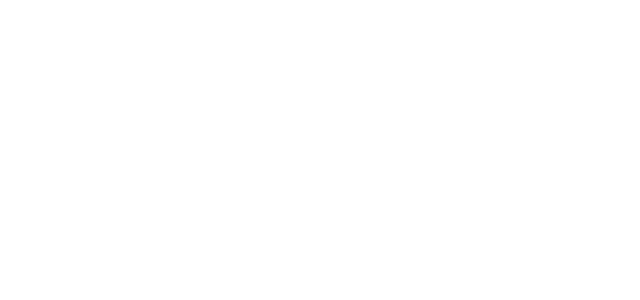
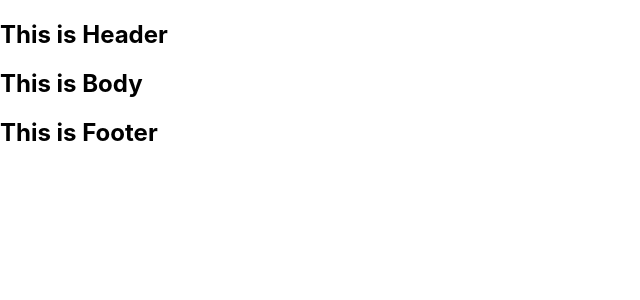
Before and after one commit to RohanDas28/GIndexer, a Next.js app: page / in a window 1280 px wide. Shown: the top 300 px of the page, without its empty margins (0-640 px from the left). Built offline with nearby package versions, Linux system fonts and the light colour scheme.

Commit message:
Create File Hierarchy

```diff
--- /dev/null
+++ b/pages/components/Body.js
@@ -0,0 +1,9 @@
+
+
+const Body = () =>{
+    return (
+        <h2>This is Body</h2>
+    )
+}
+
+export default Body
--- /dev/null
+++ b/pages/components/Footer.js
@@ -0,0 +1,11 @@
+
+
+const Footer = () => {
+    return (
+
+        <h2>This is Footer</h2>
+
+    )
+}
+
+export default Footer
--- /dev/null
+++ b/pages/components/Header.js
@@ -0,0 +1,9 @@
+
+
+const Header = () =>{
+    return (
+        <h2>This is Header</h2>
+    )
+}
+
+export default Header;
--- a/pages/components/footer.js
+++ /dev/null
@@ -1,22 +0,0 @@
-import React from 'react'
-
-
-const footer = () => {
-  return (
-    <footer className={styles.footer}>
-<a
-  href="https://vercel.com?utm_source=create-next-app&utm_medium=default-template&utm_campaign=create-next-app"
-  target="_blank"
-  rel="noopener noreferrer"
->
-  Powered by{' '}
-  <span className={styles.logo}>
-    <Image src="/vercel.svg" alt="Vercel Logo" width={72} height={16} />
-  </span>
-</a>
-</footer>
-
-  )
-}
-
-export default footer
--- a/pages/index.js
+++ b/pages/index.js
@@ -1,19 +1,19 @@
-import Head from 'next/head'
-import Image from 'next/image'
-import styles from '../styles/Home.module.css'
-import footer from './components/footer'
+
+import Body from './components/Body'
+import Footer from './components/Footer'
+import Header from './components/Header'
+
 
 export default function Home() {
   return (
       <>
-    <div className={styles.container}>
-      <Head>
-        <title>Create Next App</title>
-        <meta name="description" content="Generated by create next app" />
-        <link rel="icon" href="/favicon.ico" />
-      </Head>
-    </div>
-    <footer></footer>
+
+      <Header/>
+
+      <Body/>
+
+    <Footer/>
+
     </>
   )
 }
```
Also changed, not shown: 2 other files (tests, documents, lock files or other folders).
